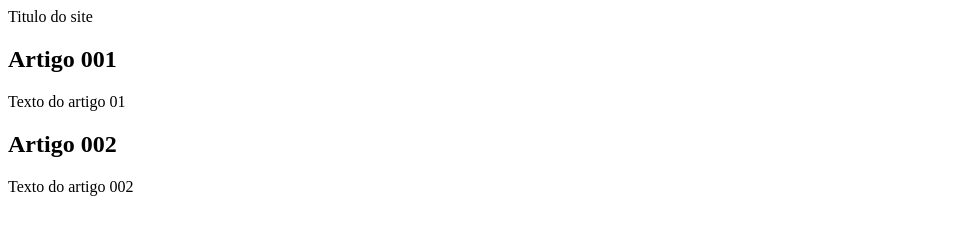
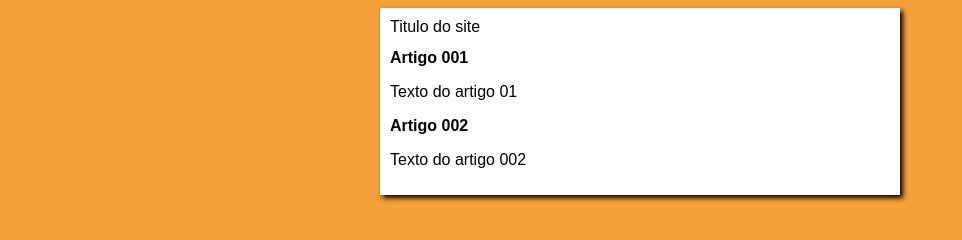
Before and after one commit to leolyra/projeto-site, a plain HTML site: page index.html in a window 1280 px wide. Shown: the whole page, without its empty margins (0-962 px from the left). Drawn offline with Linux system fonts and the light colour scheme.

Commit message:
inicio do design

```diff
--- /dev/null
+++ b/estilos/style.css
@@ -0,0 +1,18 @@
+*{
+    font-family: Arial, Helvetica, sans-serif;
+    font-size: 16px;
+}
+
+body{
+    background-color: rgb(245, 160, 57);
+
+}
+
+main{
+    background-color: white;
+    width: 500px;
+    margin: auto;
+    padding: 10px;
+    box-shadow: 3px 3px 5px rgb(0, 0, 0.473);
+
+}
--- a/index.html
+++ b/index.html
@@ -4,6 +4,7 @@
     <meta charset="UTF-8">
     <meta name="viewport" content="width=device-width, initial-scale=1.0">
     <title>Titulo do site</title>
+    <link rel="stylesheet" href="estilos/style.css">
 </head>
 <body>
     <main>
```
